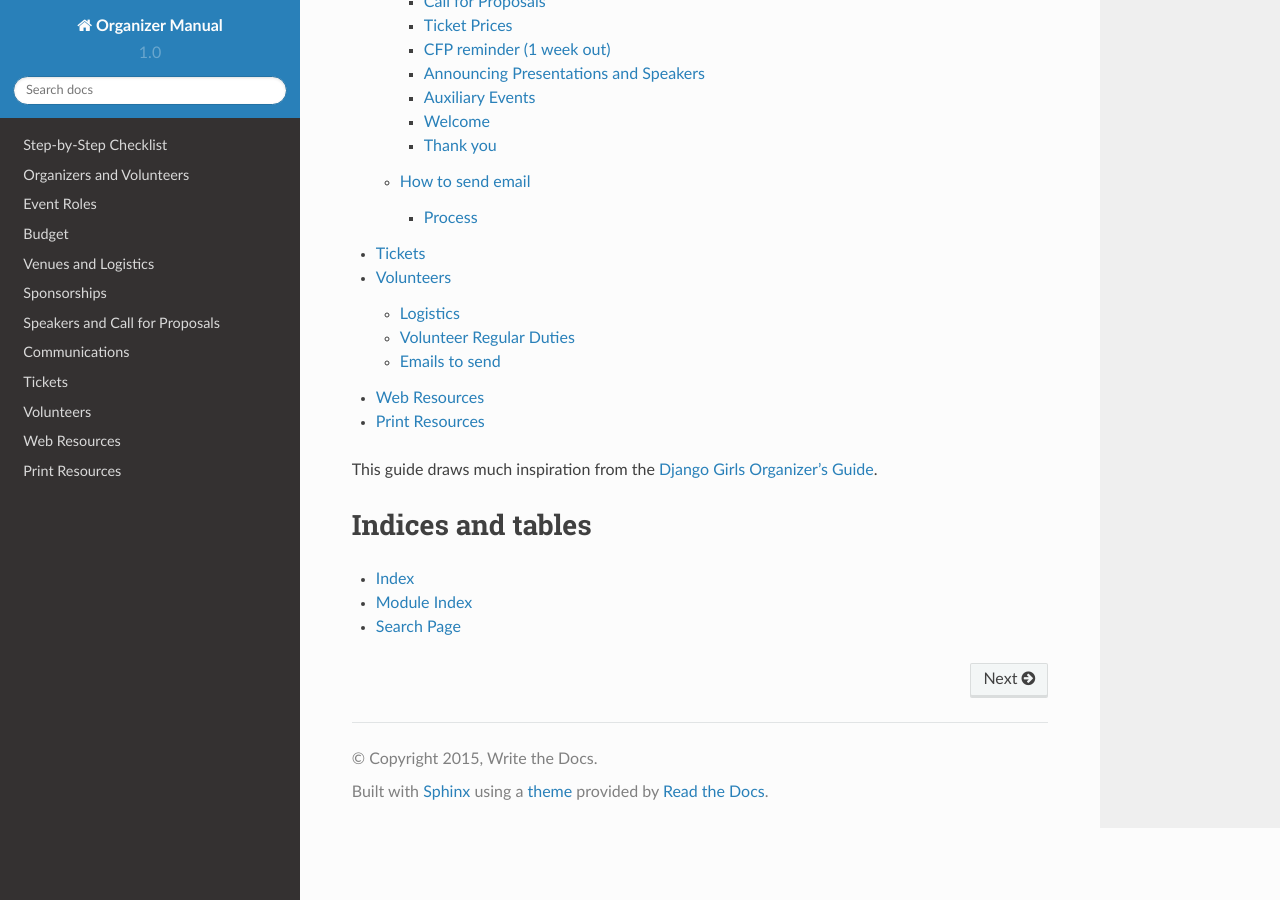
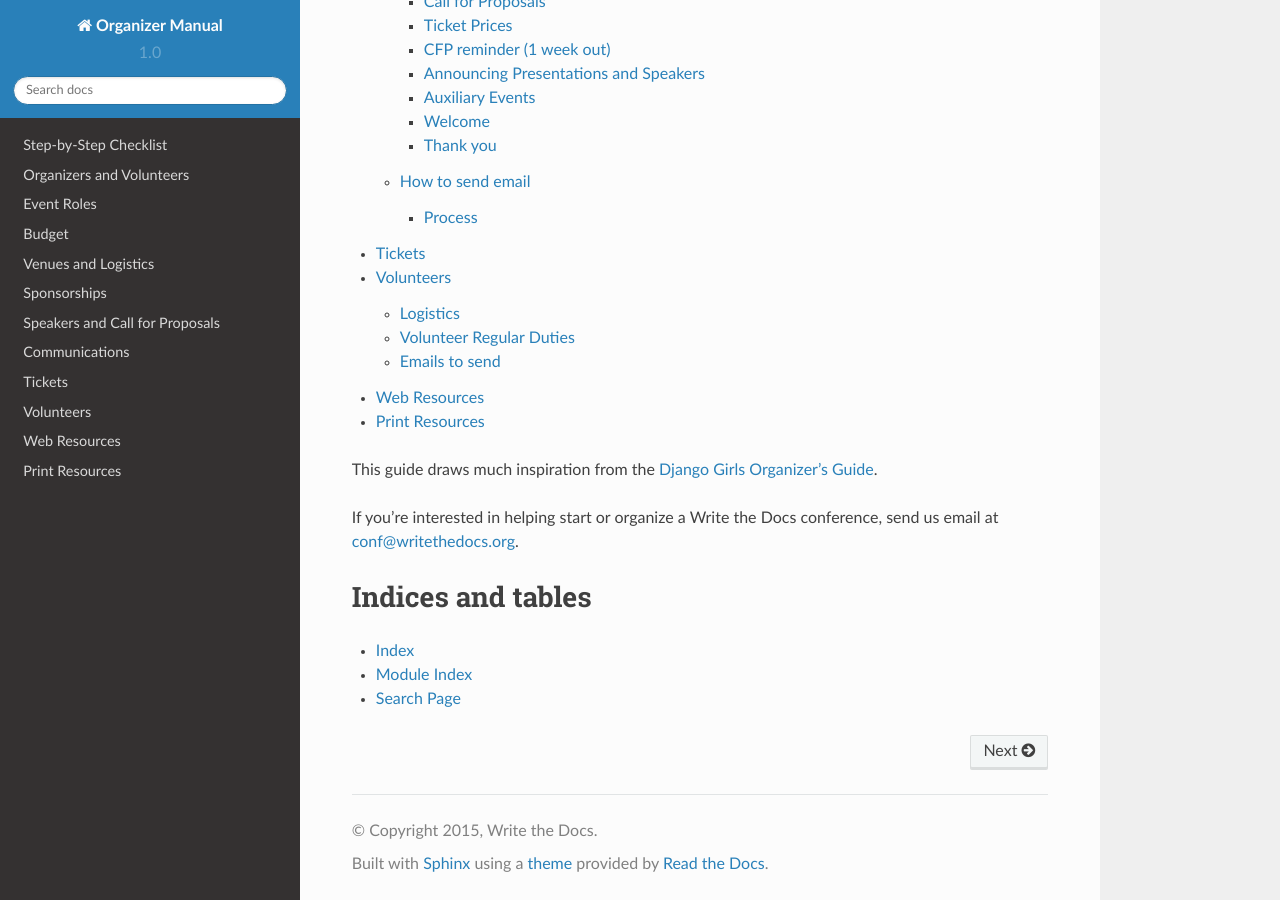
Before and after one commit to writethedocs/organizer-manual, a Sphinx documentation site: the page built from docs/index.rst, in a window 1280 px wide and 900 px high, scrolled down 1250 px. Built offline with Sphinx 7.4.7 and the Read the Docs theme 2.0.0, drawn with Linux system fonts in a browser that asks for light colours.

Commit message:
Add email

```diff
--- a/docs/index.rst
+++ b/docs/index.rst
@@ -25,6 +25,8 @@
 
 This guide draws much inspiration from the `Django Girls Organizer's Guide <http://organize.djangogirls.org/>`__.
 
+If you're interested in helping start or organize a Write the Docs conference, send us email at conf@writethedocs.org.
+
 Indices and tables
 ==================
 
```
